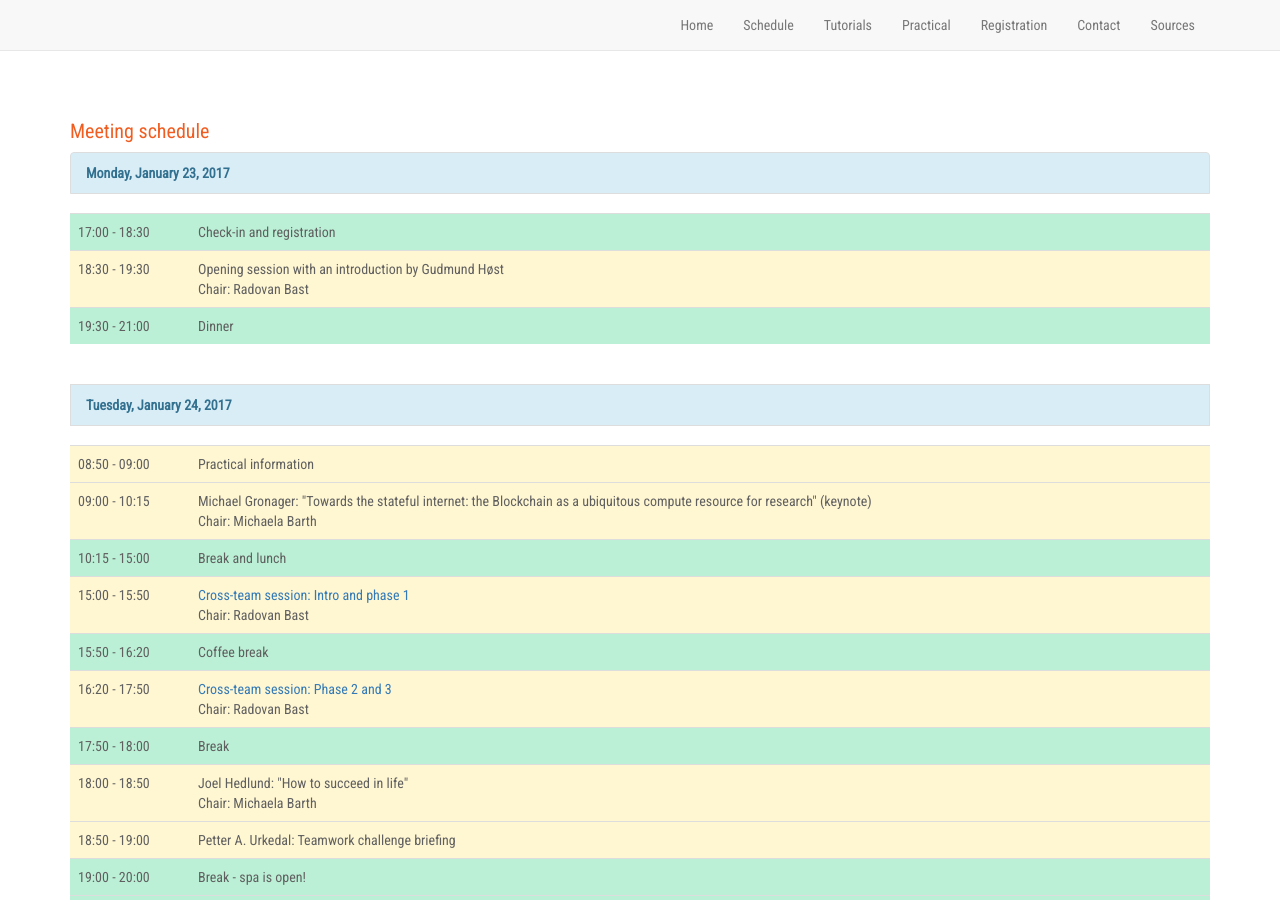
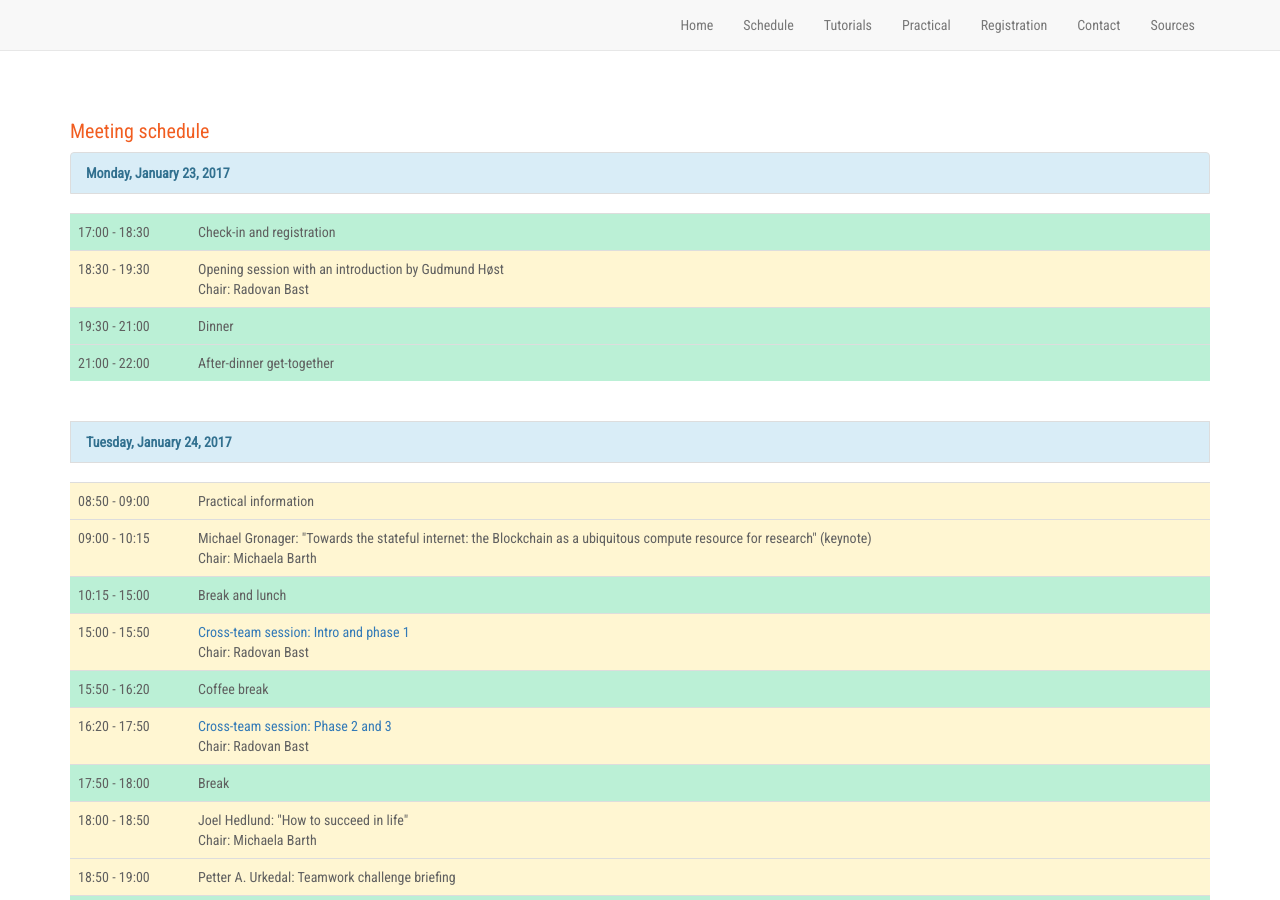
Before and after one commit to neicnordic/ahm17.neic.nordforsk.org, a Jekyll site: the page built from schedule.md, in a window 1280 px wide and 900 px high. Built offline with Jekyll 4.4.1, drawn with Linux system fonts in a browser that asks for light colours; nearby versions of some CDN libraries.

Commit message:
add after-dinner slot

```diff
--- a/schedule.md
+++ b/schedule.md
@@ -14,6 +14,9 @@ schedule:
         - time: 19:30 - 21:00
           type: recreation
           title: Dinner
+        - time: 21:00 - 22:00
+          type: recreation
+          title: After-dinner get-together
     - day: Tuesday, January 24, 2017
       sections:
         - time: 08:50 - 09:00
```
